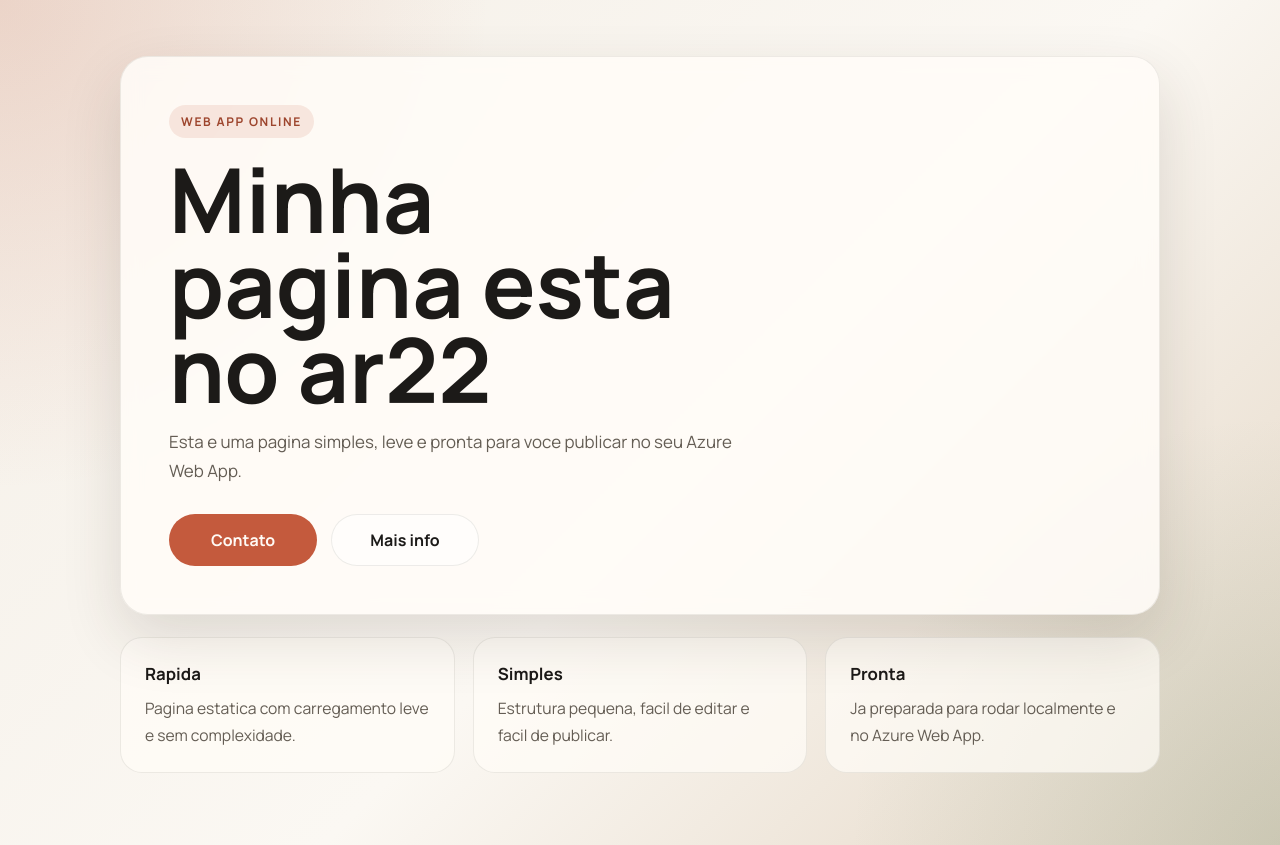
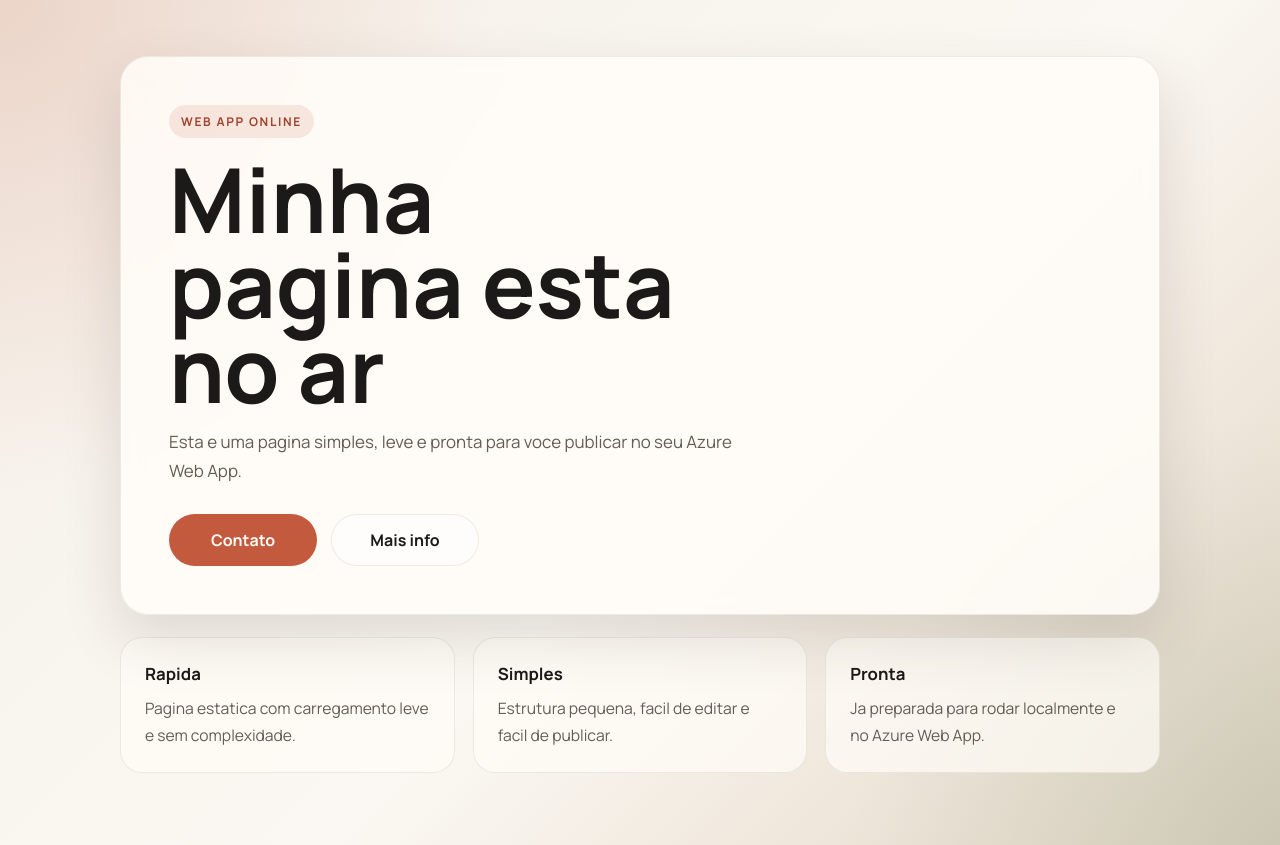
Before and after one commit to orafaelferreiraa/azure-web-app-starter, a website: page public/index.html in a window 1280 px wide. Drawn offline with Linux system fonts and the light colour scheme.

Commit message:
fix: correct heading text on index page

```diff
--- a/public/index.html
+++ b/public/index.html
@@ -20,7 +20,7 @@
     <main class="page">
       <section class="card">
         <span class="eyebrow">WEB APP ONLINE</span>
-        <h1>Minha pagina esta no ar22</h1>
+        <h1>Minha pagina esta no ar</h1>
         <p>
           Esta e uma pagina simples, leve e pronta para voce publicar no seu
           Azure Web App.
```
